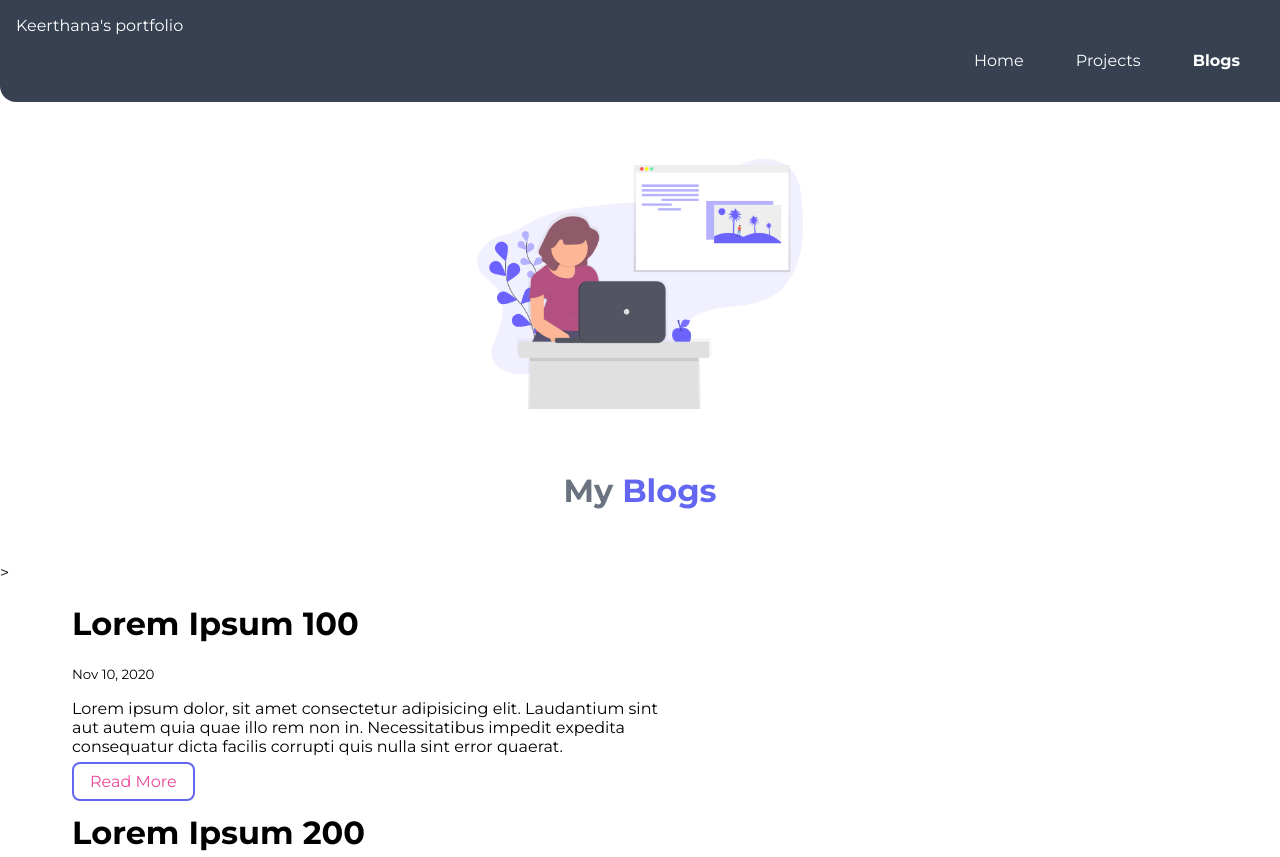
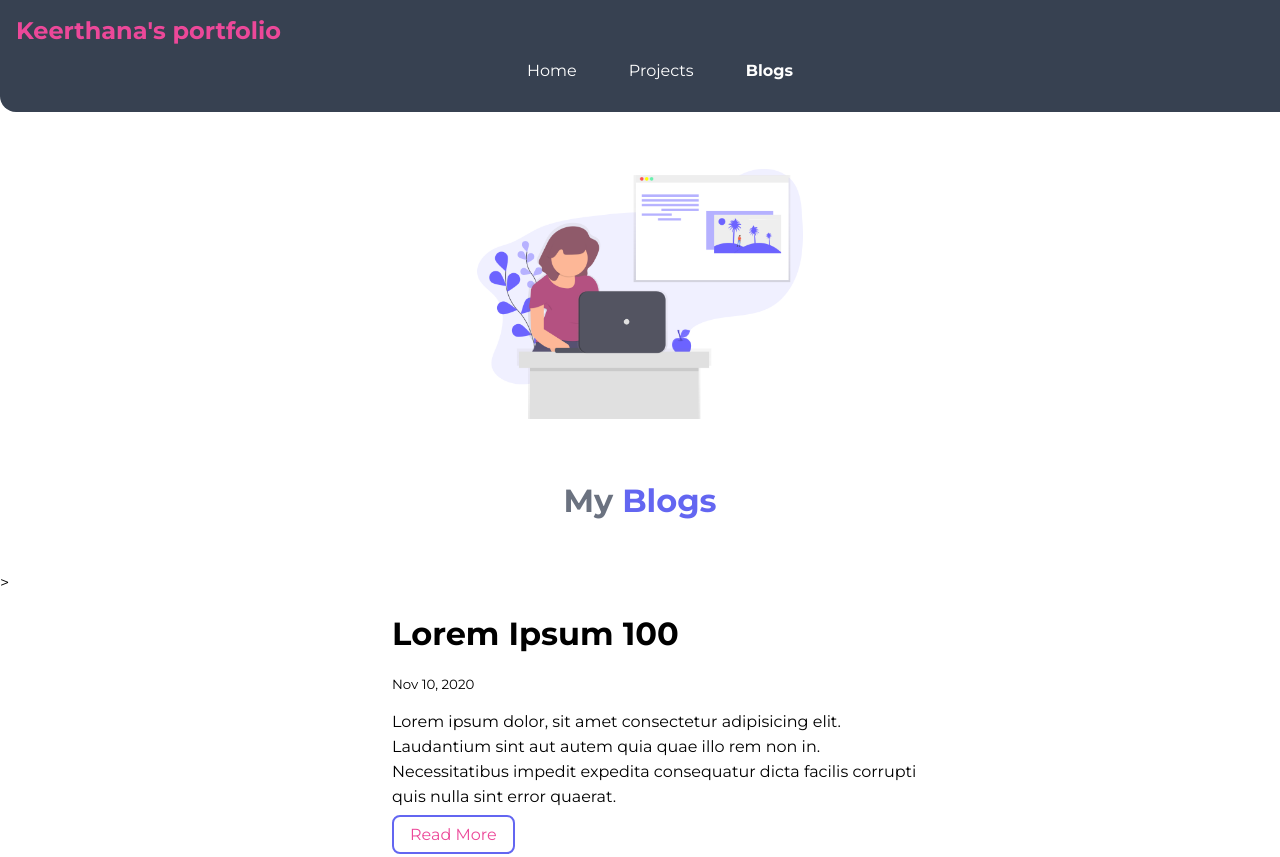
Before and after one commit to iamkeerthana/Ng-portfolio, a plain HTML site: page blogs.html in a window 1280 px wide. Shown: the top 857 px of the page. Drawn offline with Linux system fonts and the light colour scheme.

Commit message:
changed nav

```diff
--- a/blogs.html
+++ b/blogs.html
@@ -10,7 +10,7 @@
 </head>
 <body>
   <nav class="navigation container">
-    <div class="nav-brand">Keerthana's portfolio</div>
+    <div class="nav">Keerthana's portfolio</div>
        <ul class="list-non-bullet nav-pills">
           <li class="list-item-inline">
             <a class="link" href="/">Home</a>
--- a/main.css
+++ b/main.css
@@ -1,4 +1,8 @@
 @import url('https://fonts.googleapis.com/css2?family=Montserrat:wght@400;700&display=swap');
+
+* {
+    box-sizing: border-box;
+}
 
 :root {
     --primary-color: #374151;
@@ -24,7 +28,8 @@ hr {
 
 .container-center {
     max-width: 600px;
-
+    align-items: center;
+    margin: auto;
 }
 
 /** links **/
@@ -67,10 +72,12 @@ hr {
 
 .navigation .nav {
     font-weight: bold;
+    color: var(--pink);
+    font-size: x-large;
 }
 
 .navigation .nav-pills {
-    text-align: right;
+    text-align: center;
 }
 
 .navigation .link {
@@ -142,3 +149,7 @@ hr {
 .footer ul {
     padding-inline-start: 0px;
 }
+
+p {
+    line-height: 25px;
+}
```
Also changed, not shown: projects.html (+1 -1 lines).
